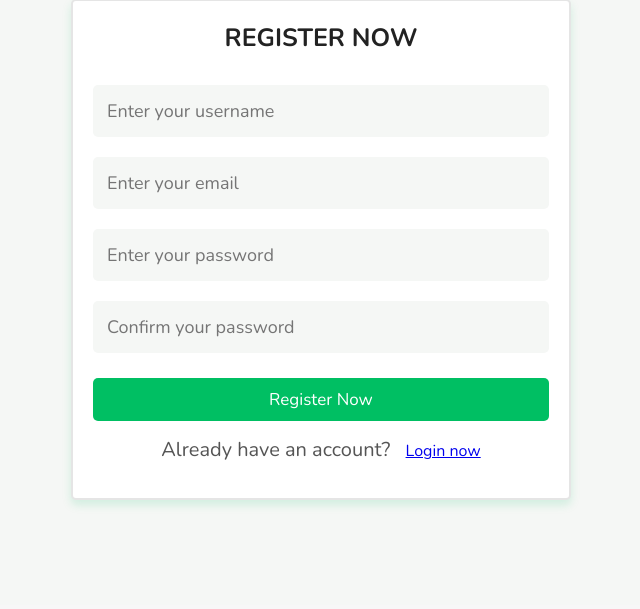
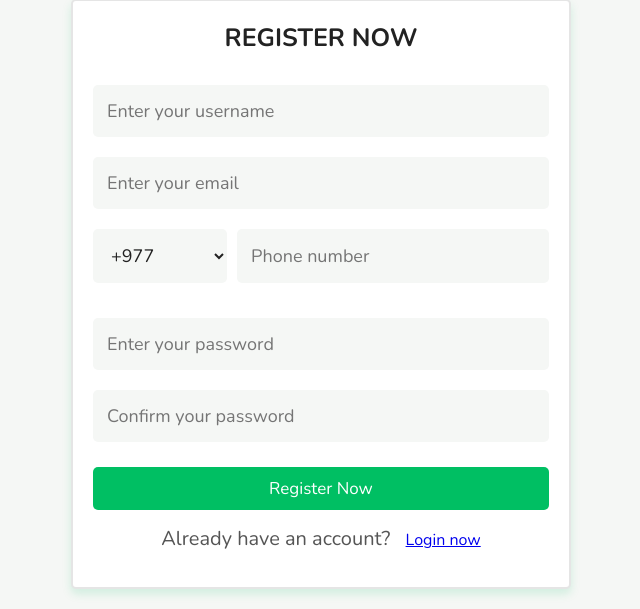
Before and after one commit to Subeen-arch/SportHub, a PHP site: page /user_register.php in a window 1280 px wide. Shown: the part 195-804 px from the top of the page, without its empty margins (319-959 px from the left). Before the commit the page ends 703 px from the top, so only its background shows below. Run offline with PHP 8.4, Linux system fonts and the light colour scheme; data that the repository does not hold is empty; some libraries are stand-ins or nearby versions.

Commit message:
feat: Assignment completed

```diff
--- a/user_register.php
+++ b/user_register.php
@@ -9,7 +9,6 @@ if (isset($_SESSION['user_id'])) {
 } else {
    $user_id = '';
 }
-;
 
 if (isset($_POST['submit'])) {
 
@@ -23,7 +22,7 @@ if (isset($_POST['submit'])) {
    $cpass = filter_var($cpass, FILTER_SANITIZE_STRING);
 
    $select_user = $conn->prepare("SELECT * FROM `users` WHERE email = ?");
-   $select_user->execute([$email,]);
+   $select_user->execute([$email]);
    $row = $select_user->fetch(PDO::FETCH_ASSOC);
 
    if ($select_user->rowCount() > 0) {
@@ -37,7 +36,6 @@ if (isset($_POST['submit'])) {
          $message[] = 'registered successfully, login now please!';
       }
    }
-
 }
 
 ?>
@@ -67,15 +65,32 @@ if (isset($_POST['submit'])) {
 
       <form action="" method="post">
          <h3 class="form_title">register now</h3>
+
          <input type="text" name="name" required placeholder="Enter your username" maxlength="20" class="box">
 
          <input type="email" name="email" required placeholder="Enter your email" maxlength="50" class="box"
             oninput="this.value = this.value.replace(/\s/g, '')">
 
-      <input type="password" id="pass" name="pass" required placeholder="Enter your password" maxlength="20" class="box"
-         oninput="this.value = this.value.replace(/\s/g, '')">
-      <input type="password" id="cpass" name="cpass" required placeholder="Confirm your password" maxlength="20" class="box"
-         oninput="this.value = this.value.replace(/\s/g, '')">
+         <!-- PHONE NUMBER FIELD ADDED -->
+         <div class="phone-container" style="display:flex; gap:10px; width:100%;">
+            <select id="country" class="box" style="width:30%;">
+               <option value="977">+977</option>
+               <option value="91">+91</option>
+            </select>
+
+            <input type="text" id="phone" placeholder="Phone number" maxlength="10"
+               class="box" style="width:70%;"
+               oninput="this.value = this.value.replace(/[^0-9]/g, '')">
+         </div>
+
+         <p id="phone-error" style="color:red; font-size:14px;"></p>
+         <!-- END PHONE -->
+
+         <input type="password" id="pass" name="pass" required placeholder="Enter your password" maxlength="20"
+            class="box" oninput="this.value = this.value.replace(/\s/g, '')">
+
+         <input type="password" id="cpass" name="cpass" required placeholder="Confirm your password" maxlength="20"
+            class="box" oninput="this.value = this.value.replace(/\s/g, '')">
 
          <p id="pass-error" style="color:red; font-size:14px;"></p>
 
@@ -83,17 +98,51 @@ if (isset($_POST['submit'])) {
          <p>Already have an account? <span><a href="user_login.php" class="login_text">Login now</a></span></p>
       </form>
 
-
    </section>
 
    <script src="js/script.js"></script>
+
    <script>
       const form = document.querySelector("form");
+
+      // password fields
       const pass = document.getElementById("pass");
       const cpass = document.getElementById("cpass");
       const errorMsg = document.getElementById("pass-error");
 
+      // phone fields
+      const phone = document.getElementById("phone");
+      const country = document.getElementById("country");
+      const phoneError = document.getElementById("phone-error");
+
       form.addEventListener("submit", (e) => {
+         const emailVal = email.value;
+         const emailRegex = /^[^\s@]+@[^\s@]+\.[^\s@]+$/;
+
+         if (!emailRegex.test(emailVal)) {
+            e.preventDefault();
+            alert("Please enter a valid email like: example@gmail.com");
+            return;
+         }
+         // PHONE VALIDATION
+         const num = phone.value.trim();
+         const code = country.value;
+
+         if (code === "977" && num.length !== 10) {
+            e.preventDefault();
+            phoneError.textContent = "For Nepal (+977), phone number must be 10 digits!";
+            return;
+         }
+
+         if (code === "91" && num.length !== 10) {
+            e.preventDefault();
+            phoneError.textContent = "For India (+91), phone number must be 10 digits!";
+            return;
+         }
+
+         phoneError.textContent = "";
+
+         // PASSWORD VALIDATION
          const password = pass.value;
          const confirm = cpass.value;
 
@@ -107,7 +156,7 @@ if (isset($_POST['submit'])) {
             e.preventDefault();
             errorMsg.textContent = "Passwords do not match!";
          } else {
-            errorMsg.textContent = ""; // all good, allow form submit
+            errorMsg.textContent = "";
          }
       });
    </script>
```
Also changed, not shown: js/script.js (+25 -21 lines). Lines whose indentation alone changed are shown as unchanged.
